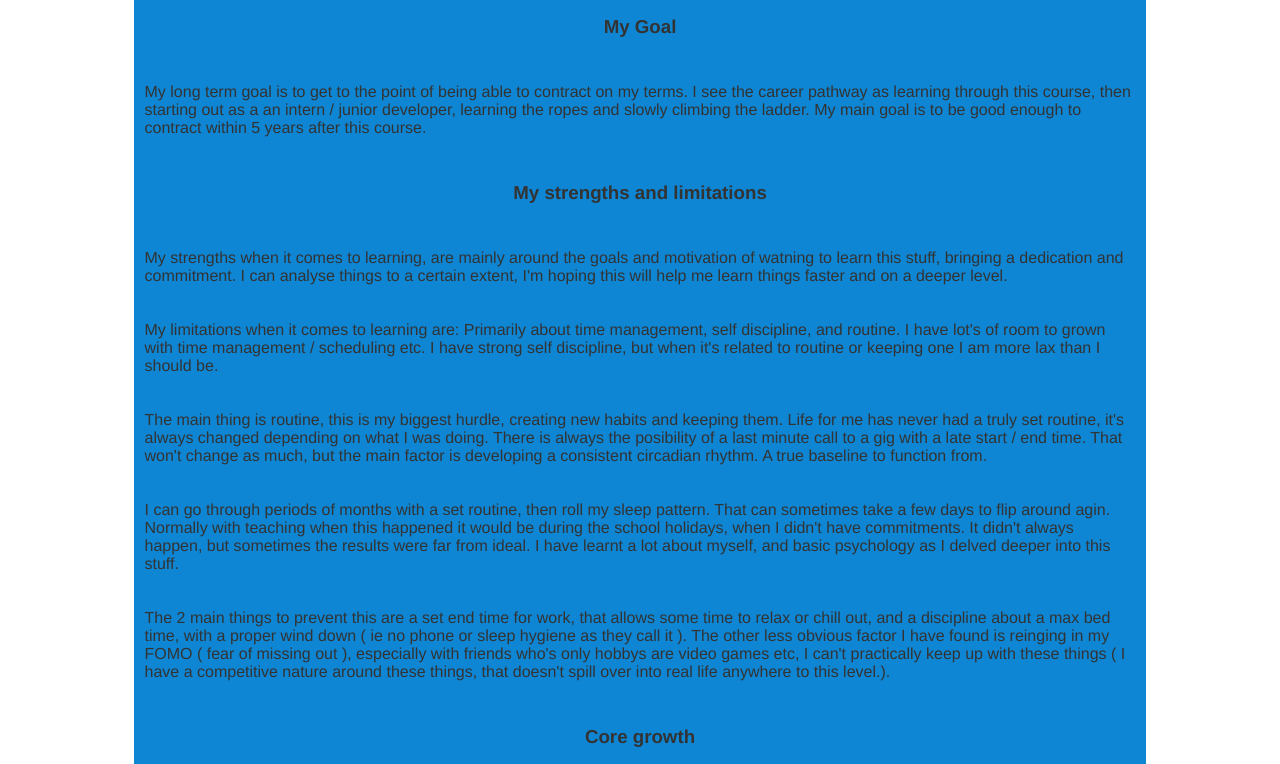
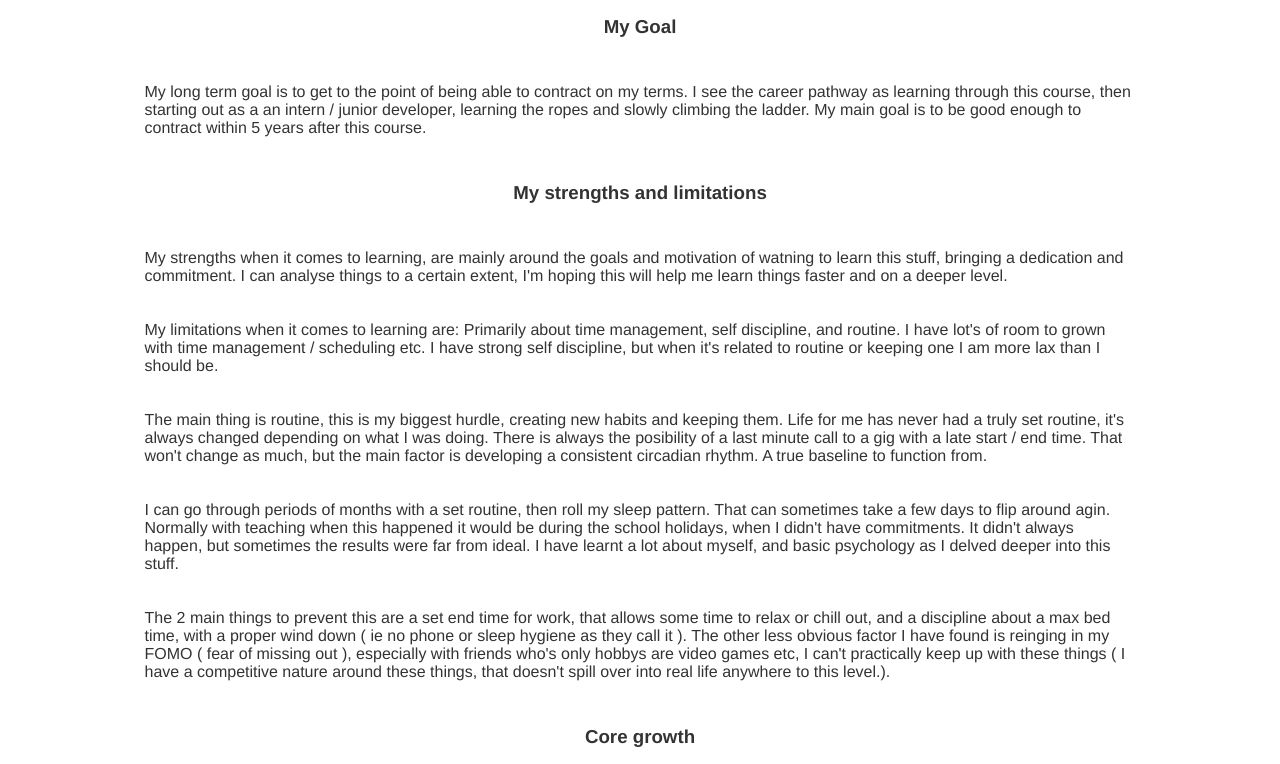
Before and after one commit to alexei-garrow/alexei-garrow.github.io, a plain HTML site: page blog/learning-plan.html in a window 1280 px wide. Shown: the part 178-942 px from the top of the page. Drawn offline with Linux system fonts and the light colour scheme.

```diff
--- a/styles/main.css
+++ b/styles/main.css
@@ -79,7 +79,7 @@
   padding-bottom: 2%;
   width: 80%;
   margin: auto;
-  background-color: #0e86d4;
+  /*background-color: #0e86d4;*/
 }
 
 .main2 h3 {
```
